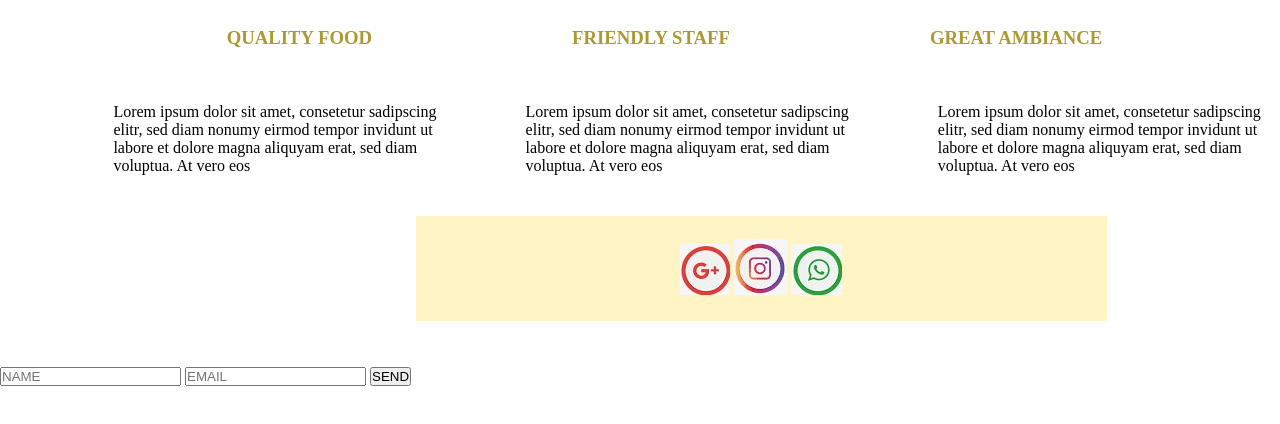
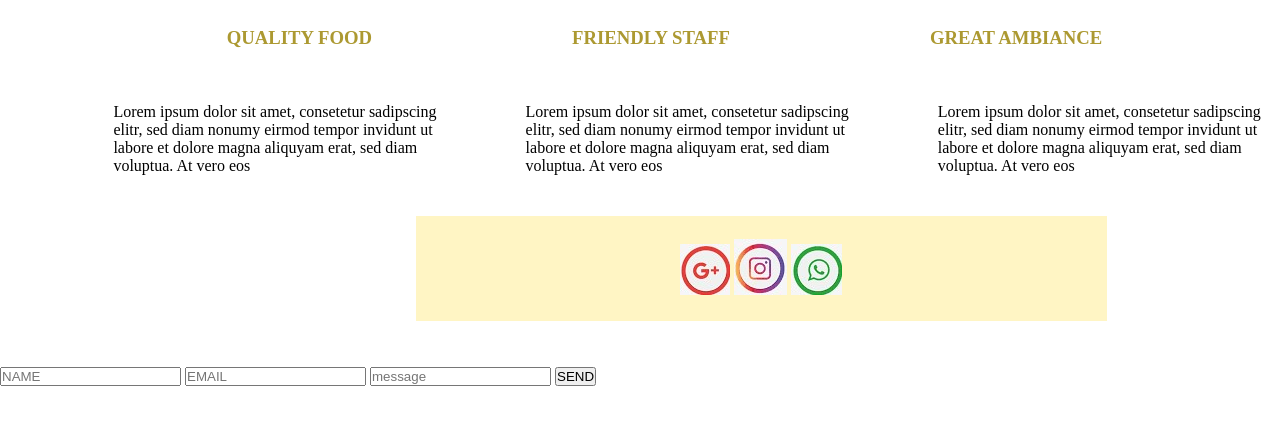
Before and after one commit to SHLcomp/gourmet.com, a plain HTML site: page index.html in a window 1280 px wide. Shown: the part 2354-2778 px from the top of the page. Drawn offline with Linux system fonts and the light colour scheme; a script that the page names is missing.

Commit message:
Update index.html

```diff
--- a/index.html
+++ b/index.html
@@ -118,6 +118,7 @@
         <form action="https://formsubmit.co/sb12321b@gmail.com" method="post">
             <input type="text" placeholder="NAME" name="name" required>
             <input type="email" placeholder="EMAIL" name="email" required>
+            <input type="text" placeholder="message" name="message" required>
             <button type="submit">SEND</button>
         </form>
         </div>
```
